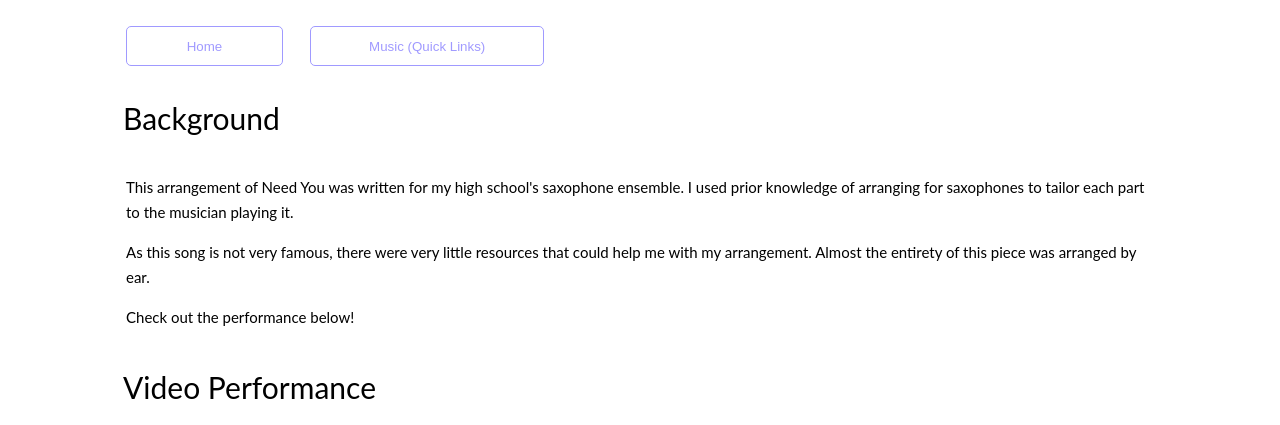
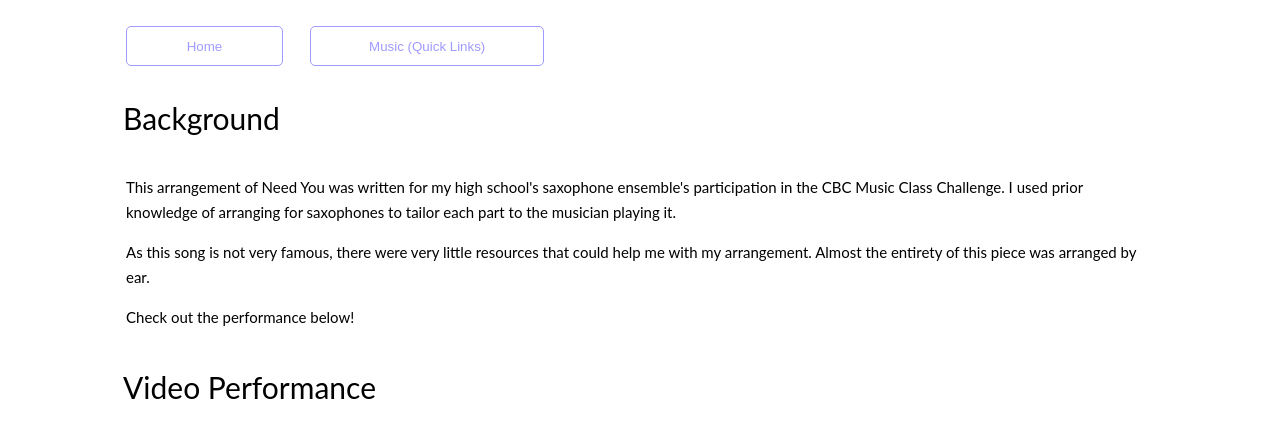
Before and after one commit to mentafind/portfolio, a plain HTML site: page Music/Need You.html in a window 1280 px wide. Shown: the part 422-847 px from the top of the page. Drawn offline with Linux system fonts and the light colour scheme; grey boxes are pictures that could not be loaded; a web font is replaced by a local one.

Commit message:
Update Need You.html

```diff
--- a/Music/Need You.html
+++ b/Music/Need You.html
@@ -48,7 +48,7 @@
                 </tr>
                 <tr>
                     <td colspan="12">
-                        <p>This arrangement of Need You was written for my high school's saxophone ensemble. I used prior knowledge of arranging for saxophones to tailor each part to the musician playing it.</p>
+                        <p>This arrangement of Need You was written for my high school's saxophone ensemble's participation in the CBC Music Class Challenge. I used prior knowledge of arranging for saxophones to tailor each part to the musician playing it.</p>
                         <p>As this song is not very famous, there were very little resources that could help me with my arrangement. Almost the entirety of this piece was arranged by ear.</p>
                         <p>Check out the performance below!</p>
                     </td>
```
